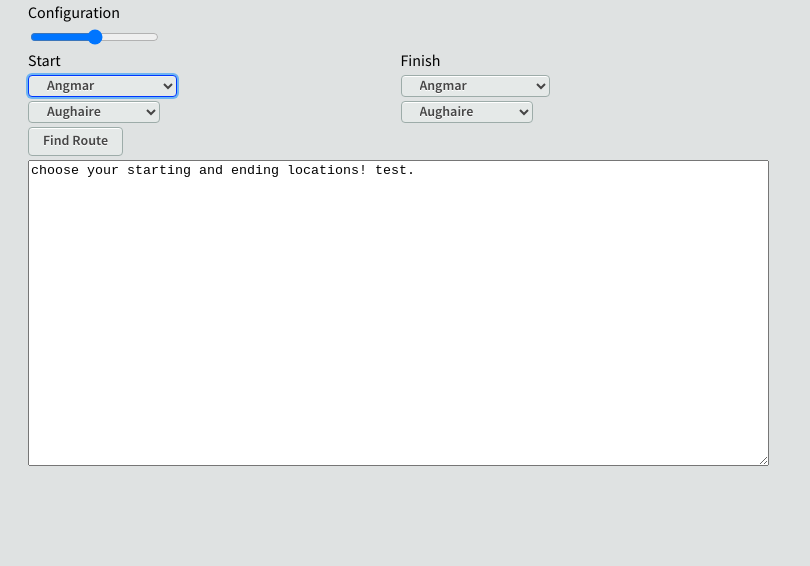
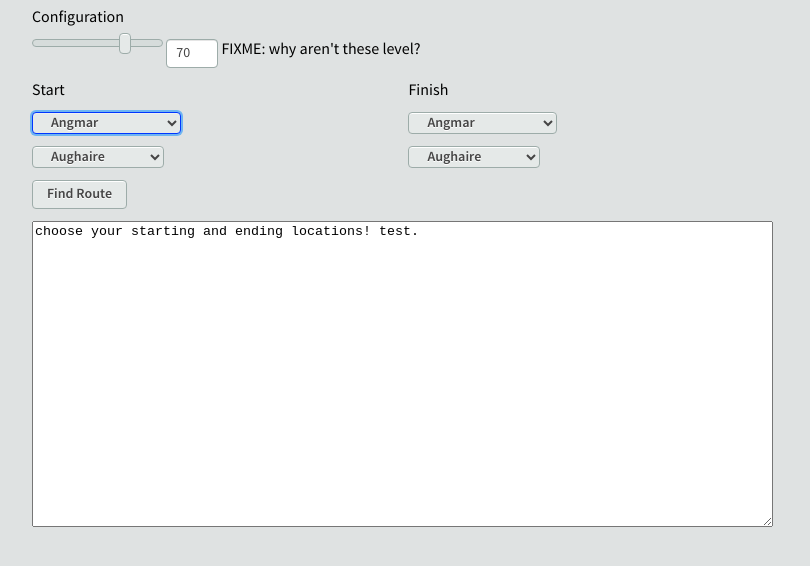
Before and after one commit to booyaa/FromAtoBree, a plain HTML site: page index.html in a window 1280 px wide. Shown: the whole page, without its empty margins (0-810 px from the left). Drawn offline with Linux system fonts and the light colour scheme.

Commit message:
styled level slider

```diff
--- a/index.html
+++ b/index.html
@@ -6,12 +6,17 @@
     <script src="js/fromatobree-browser.js"></script>
     <!-- Make sure to remove this in production -->
     <!-- include it above the </body> tag -->
-  <script src="dev/node-live-reload.js"></script>
+    <!-- <script src="dev/node-live-reload.js"></script> -->
   </head>
   <body>
-    <table border="0">
+    <table border="0" cellpadding="5"> <!-- i'll prolly burn in hell for using deprecated table attributes. lol -->
       <tr><td colspan="2">Configuration</td></tr>
-      <tr><td colspan="2"><input type="range"  min="1" max="9" step="1" id="level"></td></tr>
+      <tr>
+          <td colspan="2">
+            <input type="range" min="1" max="95" step="1" value="70" id="level" class="topcoat-range">
+            <input type="text" size="3" value="70" id="levelMeter" class="topcoat-text-input--large"> FIXME: why aren't these level?
+          </td>
+      </tr>
       <tr>
         <td>Start</td>
         <td>Finish</td>
@@ -92,7 +97,7 @@
       var inputLevel = document.getElementById("level");
       inputLevel.addEventListener("change", function(evt) {
         // update span text for visual feedback
-        console.log("level: %d", evt.srcElement.value);
+        levelMeter = document.getElementById("levelMeter").value = evt.srcElement.value;
       });
       selStartRegion.addEventListener("change", onChangeRegion);
       selFinishRegion.addEventListener("change", onChangeRegion);
```
